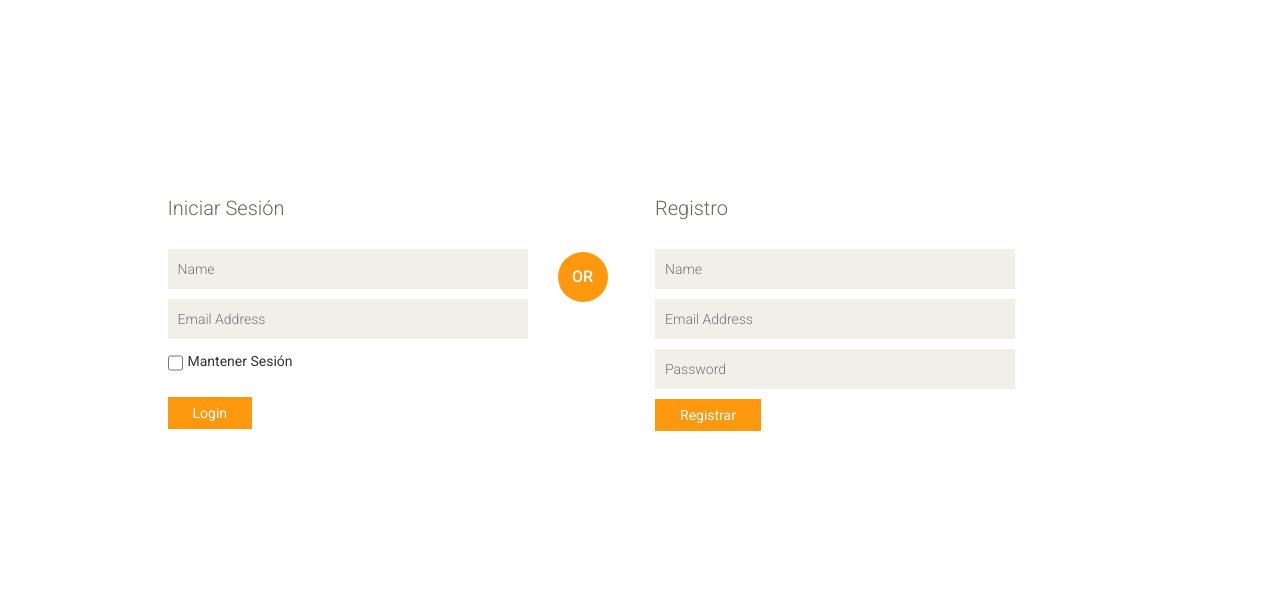
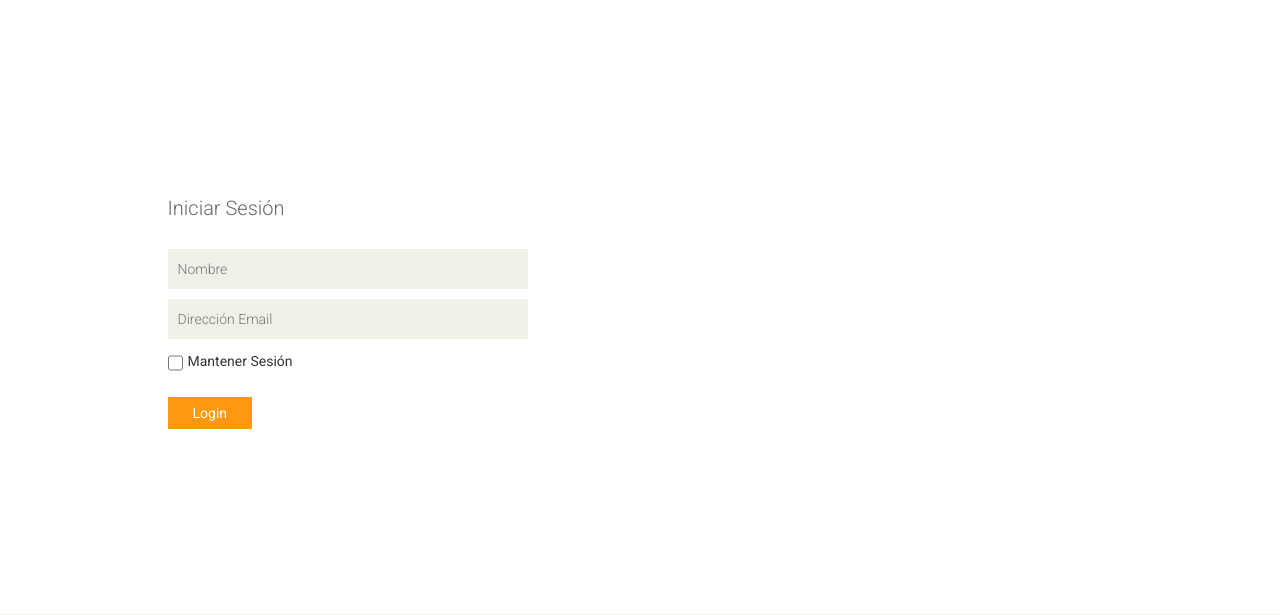
Before and after one commit to Salma-Barajas/Eshopper, a PHP site: page /login.php in a window 1280 px wide. Shown: the part 220-835 px from the top of the page. Run offline with PHP 8.4, Linux system fonts and the light colour scheme; some libraries are stand-ins or nearby versions.

Commit message:
Add files via upload

```diff
--- a/Eshopper/login.php
+++ b/Eshopper/login.php
@@ -106,9 +106,9 @@
 				<div class="col-sm-4 col-sm-offset-1">
 					<div class="login-form"><!--login form-->
 						<h2>Iniciar Sesión</h2>
-						<form action="#">
-							<input type="text" placeholder="Name" />
-							<input type="email" placeholder="Email Address" />
+						<form action="iniciarsesion.php" method="post">
+							<input type="text" placeholder="Nombre" name="usuario" />
+							<input type="email" placeholder="Dirección Email" name="email" />
 							<span>
 								<input type="checkbox" class="checkbox">
 								Mantener Sesión
@@ -118,18 +118,8 @@
 					</div><!--/login form-->
 				</div>
 				<div class="col-sm-1">
-					<h2 class="or">OR</h2>
 				</div>
 				<div class="col-sm-4">
-					<div class="signup-form"><!--sign up form-->
-						<h2>Registro</h2>
-						<form action="#">
-							<input type="text" placeholder="Name"/>
-							<input type="email" placeholder="Email Address"/>
-							<input type="password" placeholder="Password"/>
-							<button type="submit" class="btn btn-default">Registrar</button>
-						</form>
-					</div><!--/sign up form-->
 				</div>
 			</div>
 		</div>
```
Also changed, not shown: Eshopper/index.php (+8 -0 lines), Eshopper/iniciarsesion.php (added, +8 -0 lines), Eshopper/ticket.php (+8 -2 lines).
